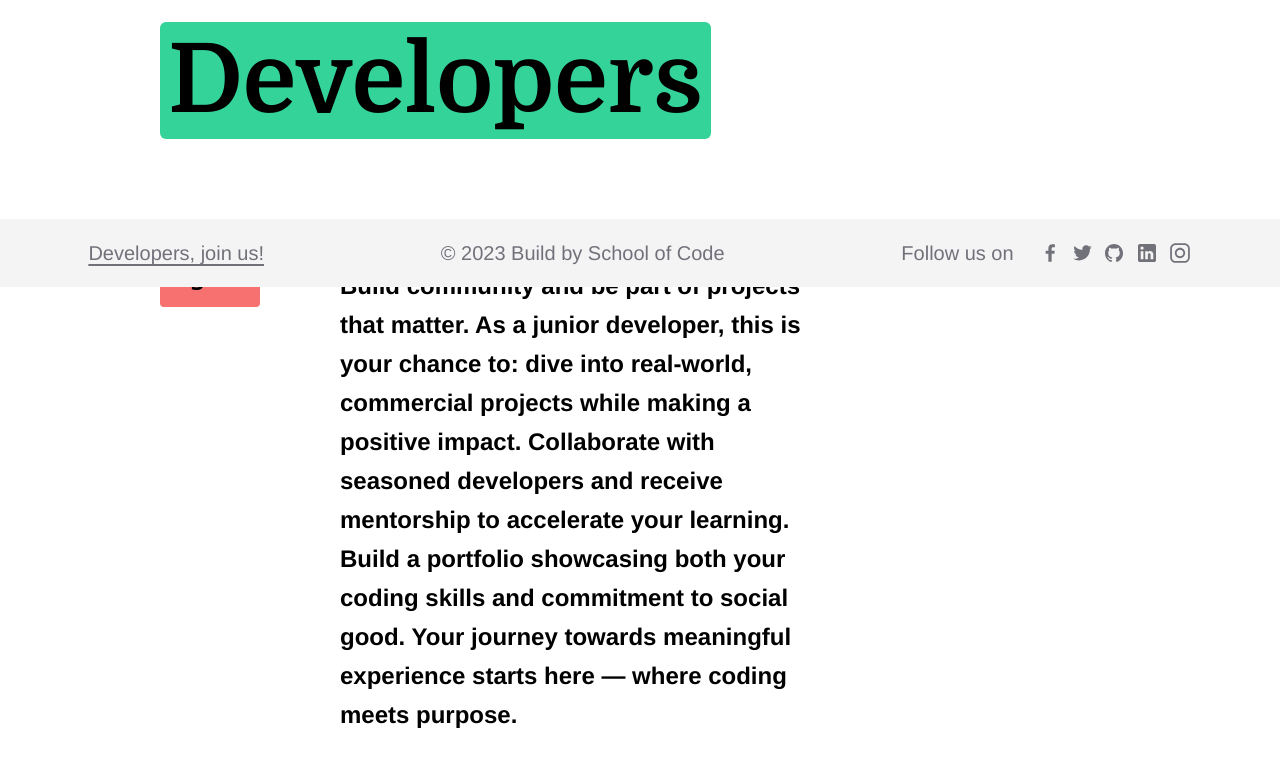
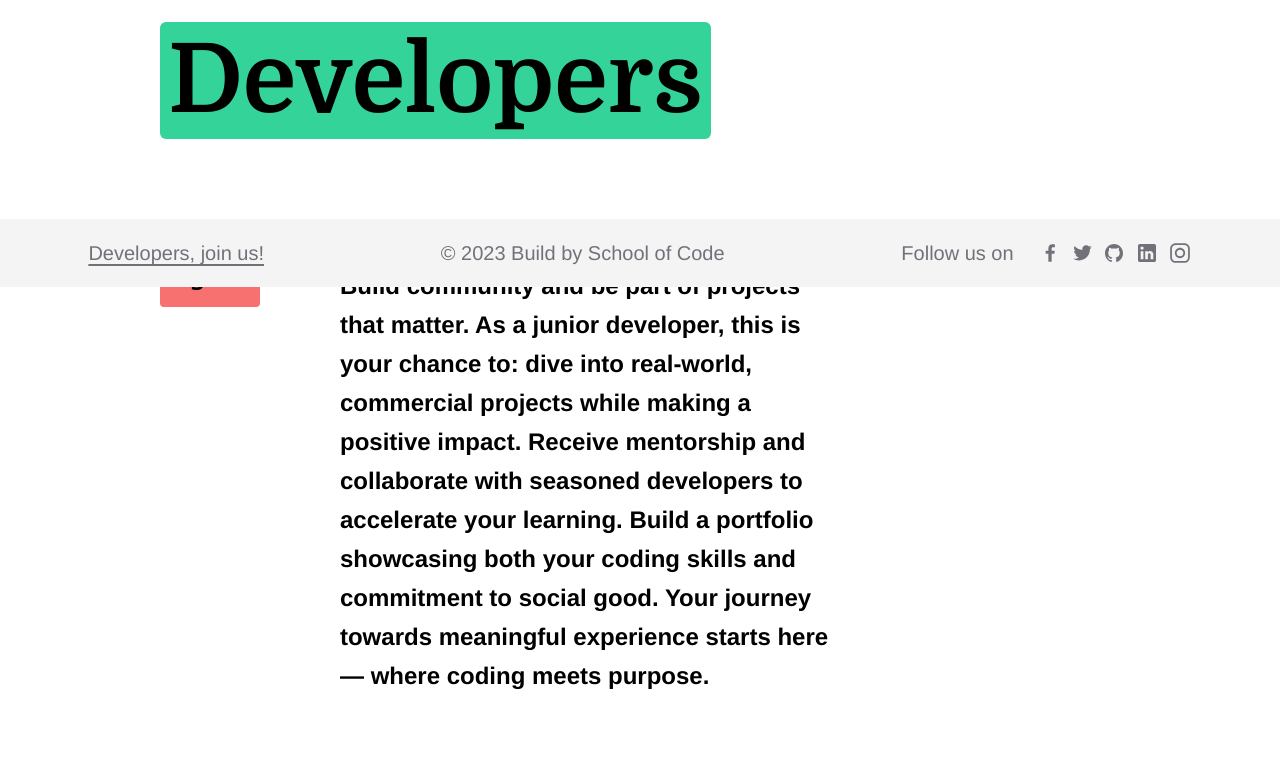
Before and after one commit to SchoolOfCode/Team-Build, a Next.js app: page /developers in a window 1280 px wide. Shown: the part 513-1280 px from the top of the page. Built offline with nearby package versions, Linux system fonts and the light colour scheme.

Commit message:
dev text updated

```diff
--- a/src/app/developers/page.jsx
+++ b/src/app/developers/page.jsx
@@ -17,7 +17,7 @@ export default function Developers() {
               Calling all aspiring developers! Join the Build community
               and be part of projects that matter. As a junior developer, this
               is your chance to: dive into real-world, commercial projects while
-              making a positive impact. Collaborate with seasoned developers and receive mentorship to accelerate your learning. Build a portfolio
+              making a positive impact. Receive mentorship and collaborate with seasoned developers to accelerate your learning. Build a portfolio
               showcasing both your coding skills and commitment to social good.
               Your journey towards meaningful experience starts here — where
               coding meets purpose.
```
